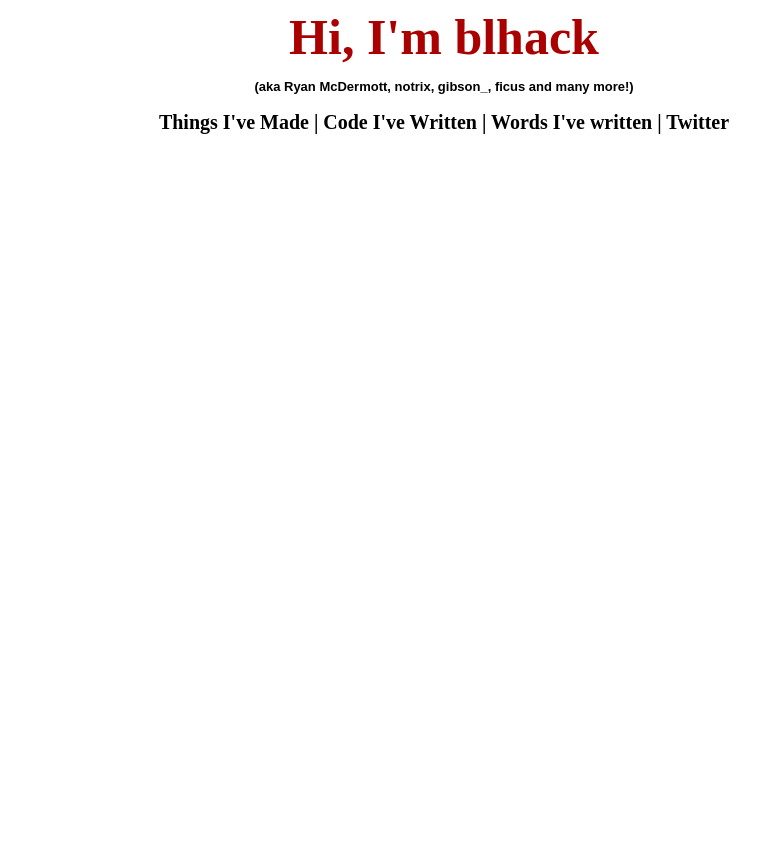
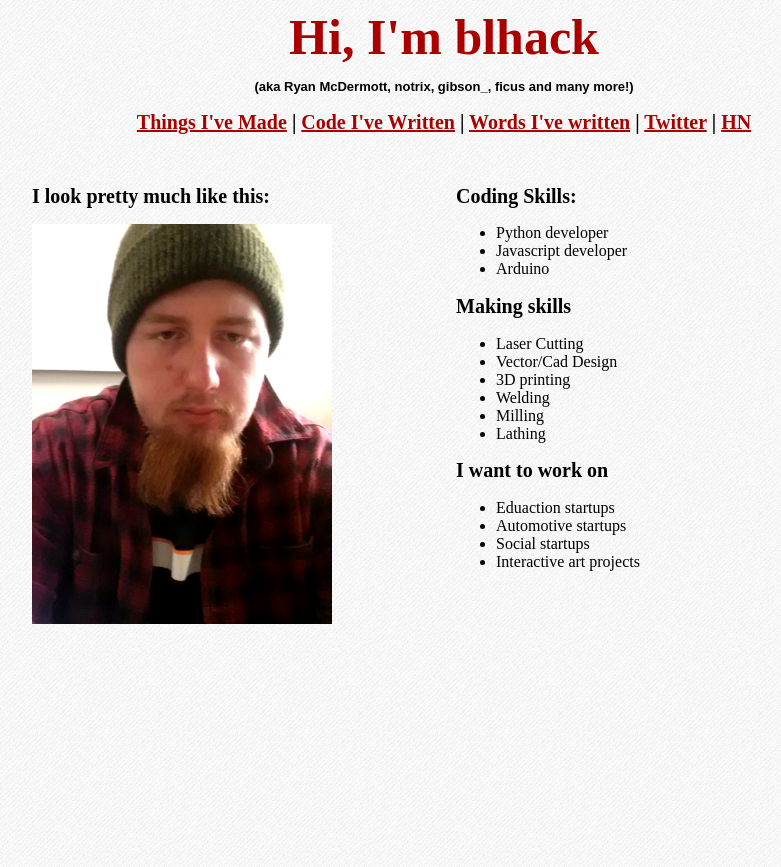
Before and after one commit to blhack/blhack.me, a plain HTML site: page index.html in a window 1280 px wide. Shown: the whole page, without its empty margins (196-977 px from the left). Before the commit the page ends 800 px from the top, so only its background shows below. Drawn offline with Linux system fonts and the light colour scheme; a web font is replaced by a local one.

Commit message:
Cleaning up

```diff
--- a/css/main.css
+++ b/css/main.css
@@ -3,6 +3,10 @@ a:visited { color:#AA0000; font-weight:bold; }
 a:hover { color:#AA0000; font-weight:bold; }
 a:active { color:#AA0000; font-weight:bold; }
 
+
+body {
+font-family: 'Droid Sans';
+}
 
 h1 {
 	font-family: 'Droid Serif', serif;
@@ -30,6 +34,8 @@ h3 {
 	}
 
 body {
+	background-image:url("/images/texture.png");
+	background-repeat:repeat;
 	width:1024px;
 	min-width:1024px;
 	margin-right:auto;
@@ -50,3 +56,25 @@ body {
 	padding-left:4px;
 	padding-right:4px;
 	}
+
+#main_floater {
+	height:50%;
+	margin-bottom:-75px;
+	}
+
+#main_container {
+	margin-left:100px;
+	margin-right:100px;
+	height:150px;
+	bottom:0px;
+	}
+
+#picture {
+	float:left;
+	width:400px;
+	}
+
+#about {
+	float:right;
+	width:400px;
+	}
--- a/index.html
+++ b/index.html
@@ -6,10 +6,45 @@
 	</head>
 
 	<body>
-		<h1>Hi, I'm blhack</h1>
-		<h3>(aka Ryan McDermott, notrix, gibson_, ficus and many more!)</h3>
-		<h2>Things I've Made | Code I've Written | Words I've written | Twitter</h2>
+		<div id='main_floater'>
+			<div id='main_container'>
+				<h1>Hi, I'm blhack</h1>
+				<h3>(aka Ryan McDermott, notrix, gibson_, ficus and many more!)</h3>
+				<h2><a href='http://thingist.com/t/list/1633/'>Things I've Made</a> | <a href='http://github.com/blhack'>Code I've Written</a> | <a href='http://thingist.com/t/list/2769/'>Words I've written</a> | <a href='http://twitter.com/blhack'>Twitter</a> | <a href='https://news.ycombinator.com/user?id=blhack'>HN</a></h2>
+				<br />
 
+				<div id=picture>
+				<h2 style='text-align:left;'>I look pretty much like this:</h2>
+				<img src='/me.jpg' width=300 style='align:center'>
+				</div>
+				<div id=about>
+				<h2 style='text-align:left;'>Coding Skills:</h2>
+					<ul>
+						<li>Python developer</li>
+						<li>Javascript developer</li>
+						<li>Arduino</li>
+					</ul>
+				<h2 style='text-align:left;'>Making skills</h2>
+					<ul>
+						<li>Laser Cutting</li>
+						<li>Vector/Cad Design</li>
+						<li>3D printing</li>
+						<li>Welding</li>
+						<li>Milling</li>
+						<li>Lathing</li>
+					</ul>
+				<h2 style='text-align:left;'>I want to work on</h2>
+					<ul>
+						<li>Eduaction startups</li>
+						<li>Automotive startups</li>
+						<li>Social startups</li>
+						<li>Interactive art projects</li>
+					</ul>
+
+				</div>
+
+			</div>
+		</div>
 	</body>
 
 </html>
```
Also changed, not shown: picture.html (added, +3 -0 lines), IMGP1786.jpg (added), images/texture.png (added), me.jpg (added), 1 other file.
